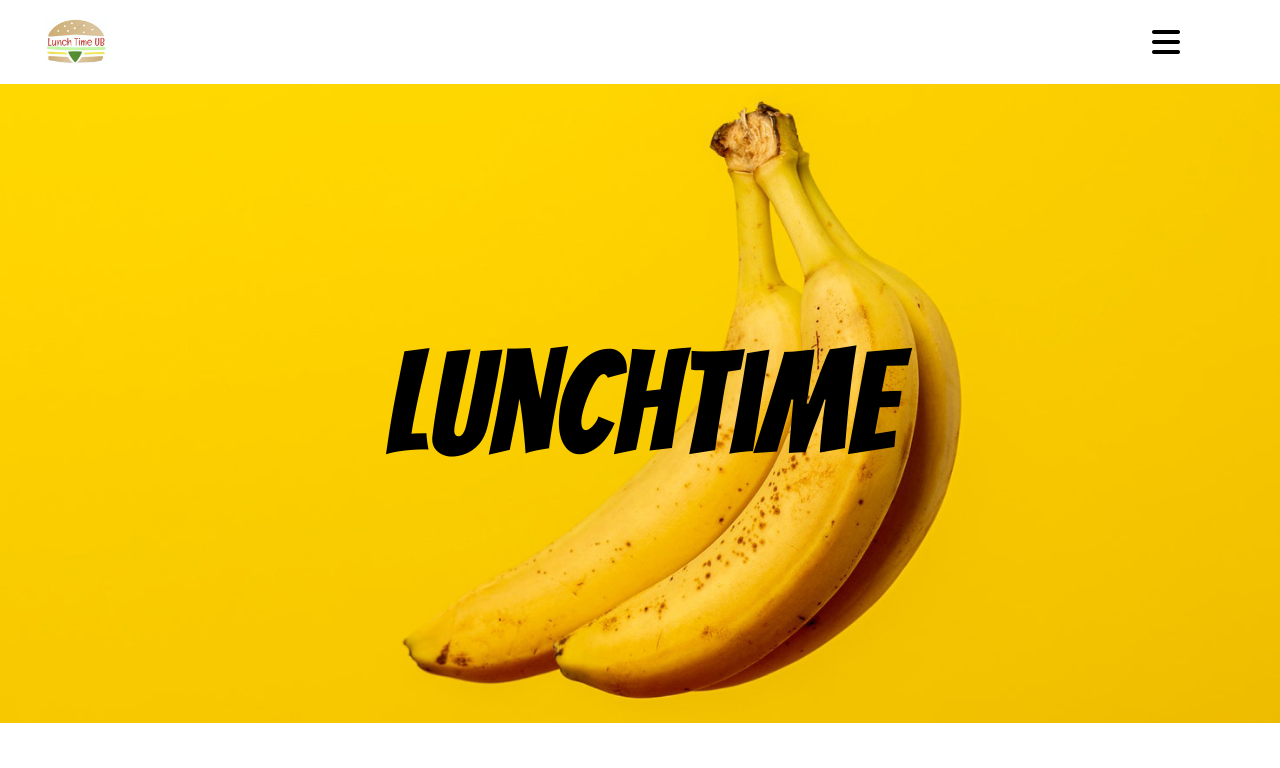
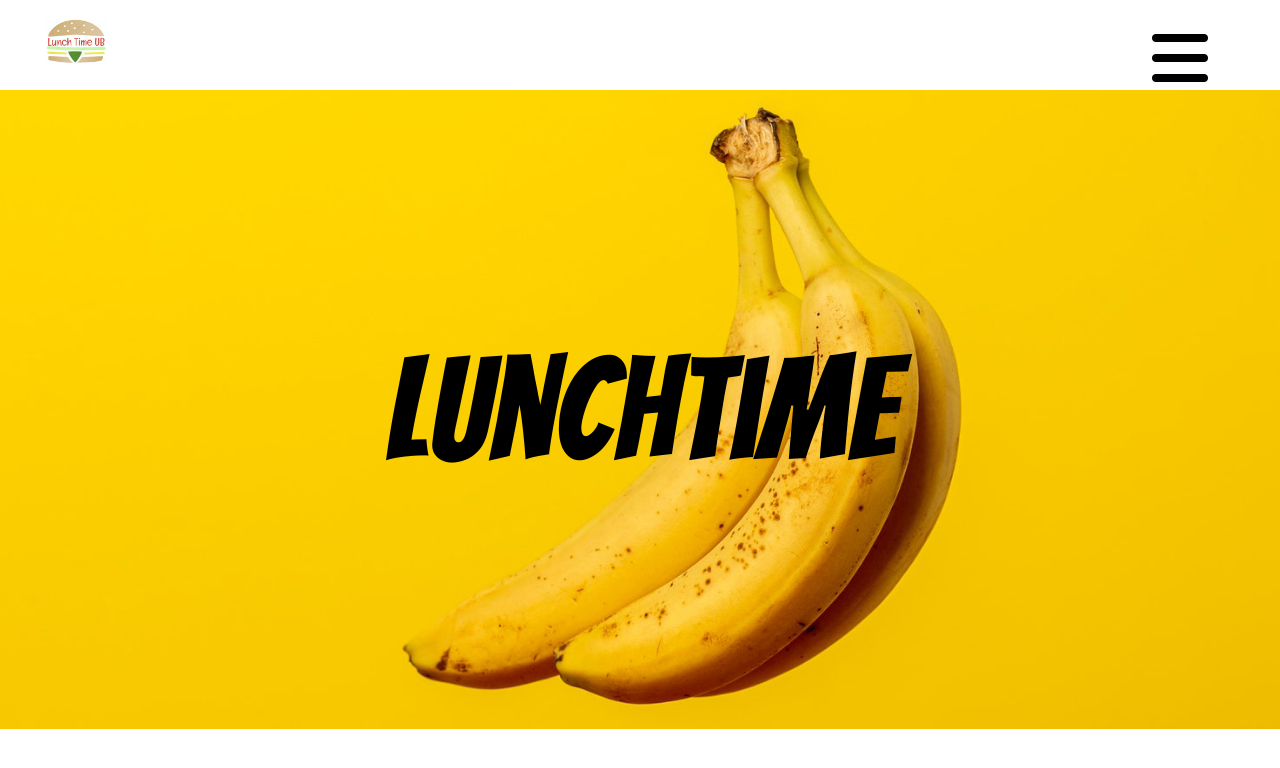
Before and after one commit to carolinekvamme/Lunchtime, a plain HTML site: page index.html in a window 1280 px wide. Drawn offline with Linux system fonts and the light colour scheme.

Commit message:
Update index.html

```diff
--- a/index.html
+++ b/index.html
@@ -14,7 +14,7 @@
       <div class="query">
         <img id="logo" src="logo.png" alt="logo">
         <div class="icon" onclick="myFunction()">
-          <i class="fas fa-bars fa-2x"></i>
+          <i class="fas fa-bars fa-4x"></i>
         </div>
       </div>
       <div id="content">
```
